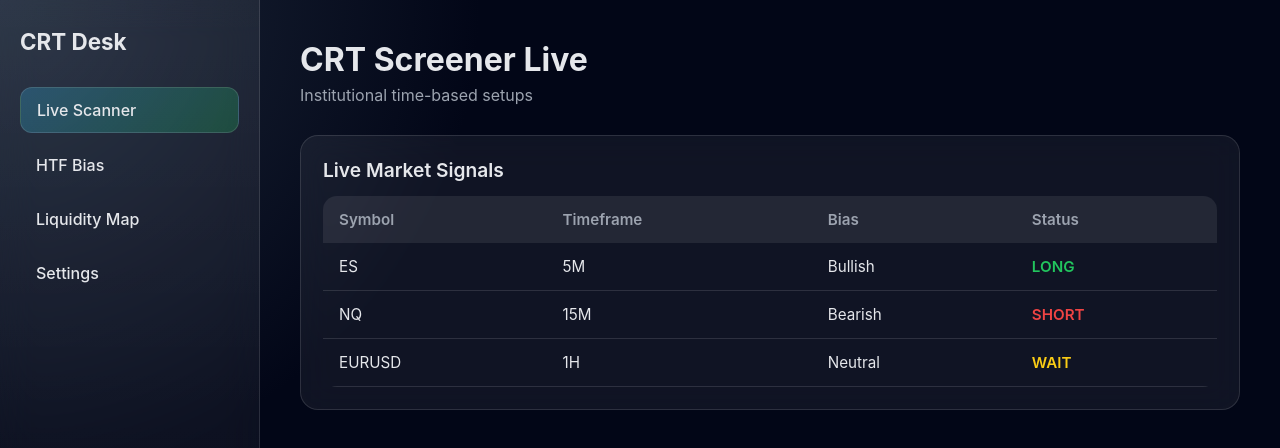
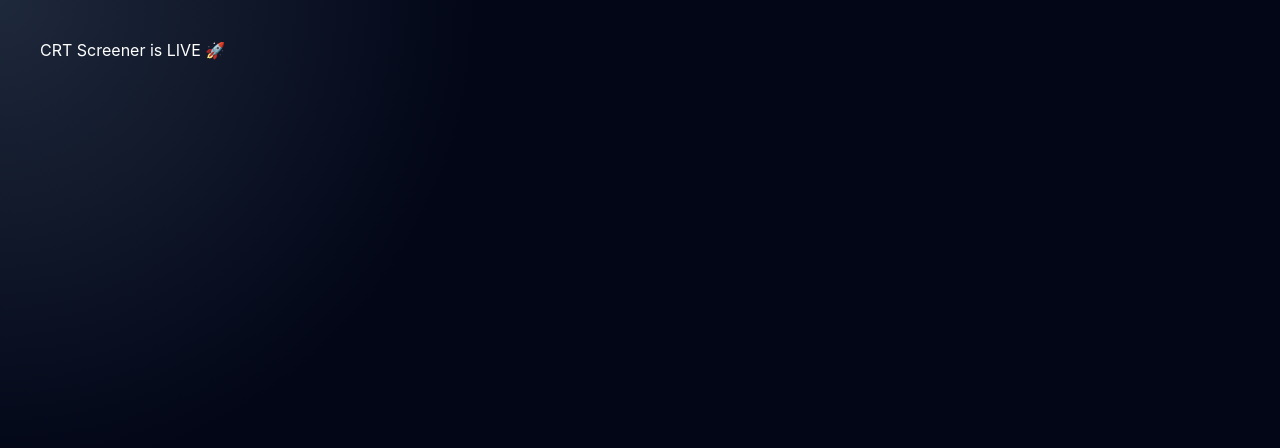
Before and after one commit to jobanpreet0523/crt-screener-frontend, a React (Vite) app: page / in a window 1280 px wide. Shown: the top 448 px of the page. Built offline with nearby package versions, Linux system fonts and the light colour scheme.

Commit message:
Update App.jsx

```diff
--- a/src/App.jsx
+++ b/src/App.jsx
@@ -1,58 +1,9 @@
-export default function App() {
+function App() {
   return (
-    <div className="layout">
-      <aside className="sidebar">
-        <h2>CRT Desk</h2>
+    <div style={{ color: "white", padding: "40px" }}>
+      CRT Screener is LIVE 🚀
+    </div>
+  )
+}
 
-        <div className="nav-item active">Live Scanner</div>
-        <div className="nav-item">HTF Bias</div>
-        <div className="nav-item">Liquidity Map</div>
-        <div className="nav-item">Settings</div>
-      </aside>
-
-      <main className="main">
-        <div className="header">
-          <h1>CRT Screener Live</h1>
-          <p>Institutional time-based setups</p>
-        </div>
-
-        <div className="card table-card">
-          <div className="table-title">Live Market Signals</div>
-
-          <table className="table">
-            <thead>
-              <tr>
-                <th>Symbol</th>
-                <th>Timeframe</th>
-                <th>Bias</th>
-                <th>Status</th>
-              </tr>
-            </thead>
-            <tbody>
-              <tr>
-                <td>ES</td>
-                <td>5M</td>
-                <td>Bullish</td>
-                <td className="status-long">LONG</td>
-              </tr>
-
-              <tr>
-                <td>NQ</td>
-                <td>15M</td>
-                <td>Bearish</td>
-                <td className="status-short">SHORT</td>
-              </tr>
-
-              <tr>
-                <td>EURUSD</td>
-                <td>1H</td>
-                <td>Neutral</td>
-                <td className="status-wait">WAIT</td>
-              </tr>
-            </tbody>
-          </table>
-        </div>
-      </main>
-    </div>
-  );
-}
+export default App
```
